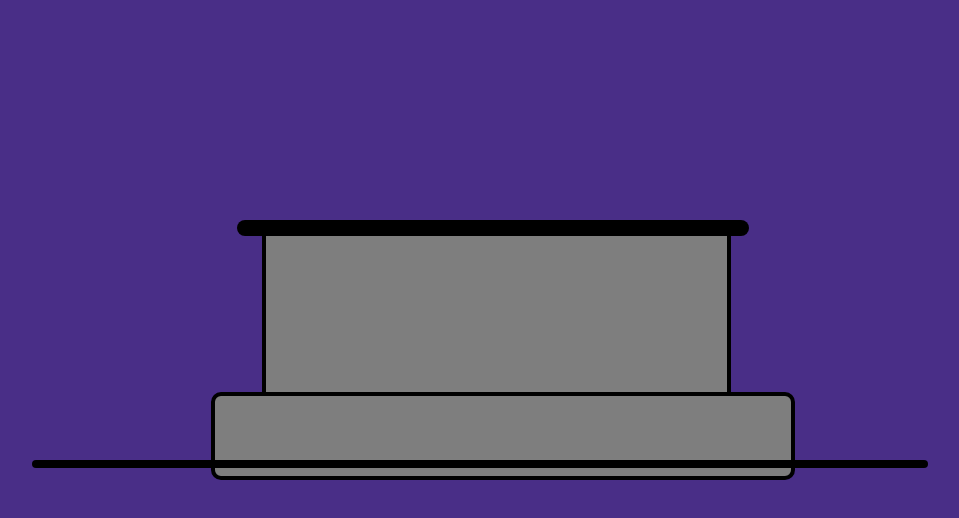
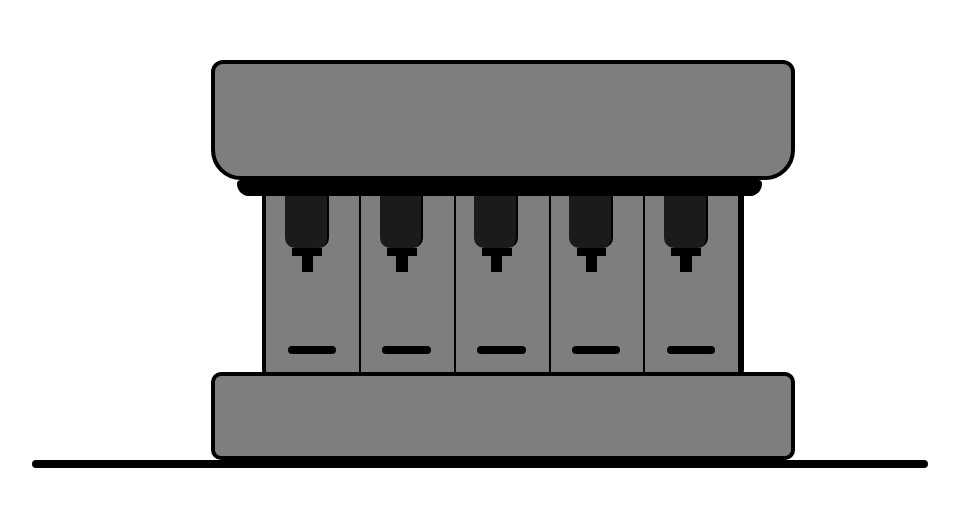
Before and after one commit to anushkaDev9/juice_marker, a plain HTML site: page index.html in a window 1280 px wide. Shown: the part 180-698 px from the top of the page, without its empty margins (160-1119 px from the left). Drawn offline with Linux system fonts and the light colour scheme.

Commit message:
coffee machine html

```diff
--- a/index.css
+++ b/index.css
@@ -1,5 +1,5 @@
 body{
-    background-color: #492E87;
+
 }
 .floor-div{
     background-color: black;
@@ -14,7 +14,7 @@ body{
      background-color: #7e7e7e;
      width: 45%;
      height: 5rem;
-      top:71.5%;
+      top:69%;
     left:29%;
      border-radius: 10px;
       position: absolute;
@@ -23,9 +23,9 @@ body{
 .juice-marker-box{
      background-color: #7e7e7e;
      border: 4px solid black;
-    width:36%;
-     height: 15rem;
-    top:50%;
+    width:37%;
+     height: 12rem;
+    top:45%;
     left:33%;
       position: absolute;
       border-radius: 10px;
@@ -33,11 +33,62 @@ body{
 }
 .top-div{
    background-color: black;
-    width: 40%;
+    width: 41%;
     height: 1rem;
     position: absolute;
-    border-radius: 10px;
-    top:50%;
+   	border-radius:12px 12px 40px 40px;
+    top:45%;
     left:31%;
 z-index: 1;
 }
+.machine-top{
+    background-color: #7e7e7e;
+   width: 45%;
+    border: 4px solid black;
+    height: 7rem;
+    position: absolute;
+    top:30%;
+    left:29%;
+z-index: 1;
+border-radius: 12px 12px 30px 30px;
+}
+.beverage-div{
+    display: grid;
+    grid-template-columns: 1fr 1fr 1fr 1fr 1fr;
+    width:100%;
+     height: 12rem;
+     position: absolute;
+}
+.beverage-div div{
+    border-right: 2px solid black;
+}
+.top-machine{
+    background-color: rgb(28, 26, 26);
+    width:45%;
+    height: 4rem;
+    border-radius: 2px 1px 10px 10px;
+    margin-left:20%;
+}
+.base-machine{
+     background-color: black;
+    width: 50%;
+    height: 0.5rem;
+
+    border-radius: 10px;
+    margin-top: 80%;
+    margin-left:23%;
+}
+.middle-part{
+    background-color: black;
+   height: 0.5rem;
+   width:30%;
+    margin-left:28%;
+    margin-top: 0%;
+}
+.end-part{
+    background-color: black;
+    height: 1rem;
+   width:10%;
+    margin-left:38%;
+    margin-top: 0%;
+}
--- a/index.html
+++ b/index.html
@@ -7,9 +7,43 @@
     <link rel="stylesheet" href="index.css">
 </head>
 <body>
+    <div class="machine-top">
+
+    </div>
     <div class="top-div"></div>
     <div class="juice-marker-box">
-
+        <div class="beverage-div">
+               <div cass="apple">
+                    <div class="top-machine"></div>
+                     <div class="middle-part"> </div>
+                     <div class="end-part"> </div>
+                    <div class="base-machine"></div>
+               </div>
+               <div cass="orange">
+                     <div class="top-machine"></div>
+                     <div class="middle-part"> </div>
+                     <div class="end-part"> </div>
+                    <div class="base-machine"></div>
+               </div>
+               <div cass="mango">
+                     <div class="top-machine"></div>
+                     <div class="middle-part"> </div>
+                     <div class="end-part"> </div>
+                      <div class="base-machine"></div>
+               </div>
+               <div cass="coffee">
+ <div class="top-machine"></div>
+                     <div class="middle-part"> </div>
+                     <div class="end-part"> </div>
+                     <div class="base-machine"></div>
+               </div>
+               <div cass="milk">
+ <div class="top-machine"></div>
+                     <div class="middle-part"> </div>
+                     <div class="end-part"> </div>
+                     <div class="base-machine"></div>
+               </div>
+        </div>
     </div>
     <div class="end-box"></div>
     <div class="floor-div"> </div>
```
